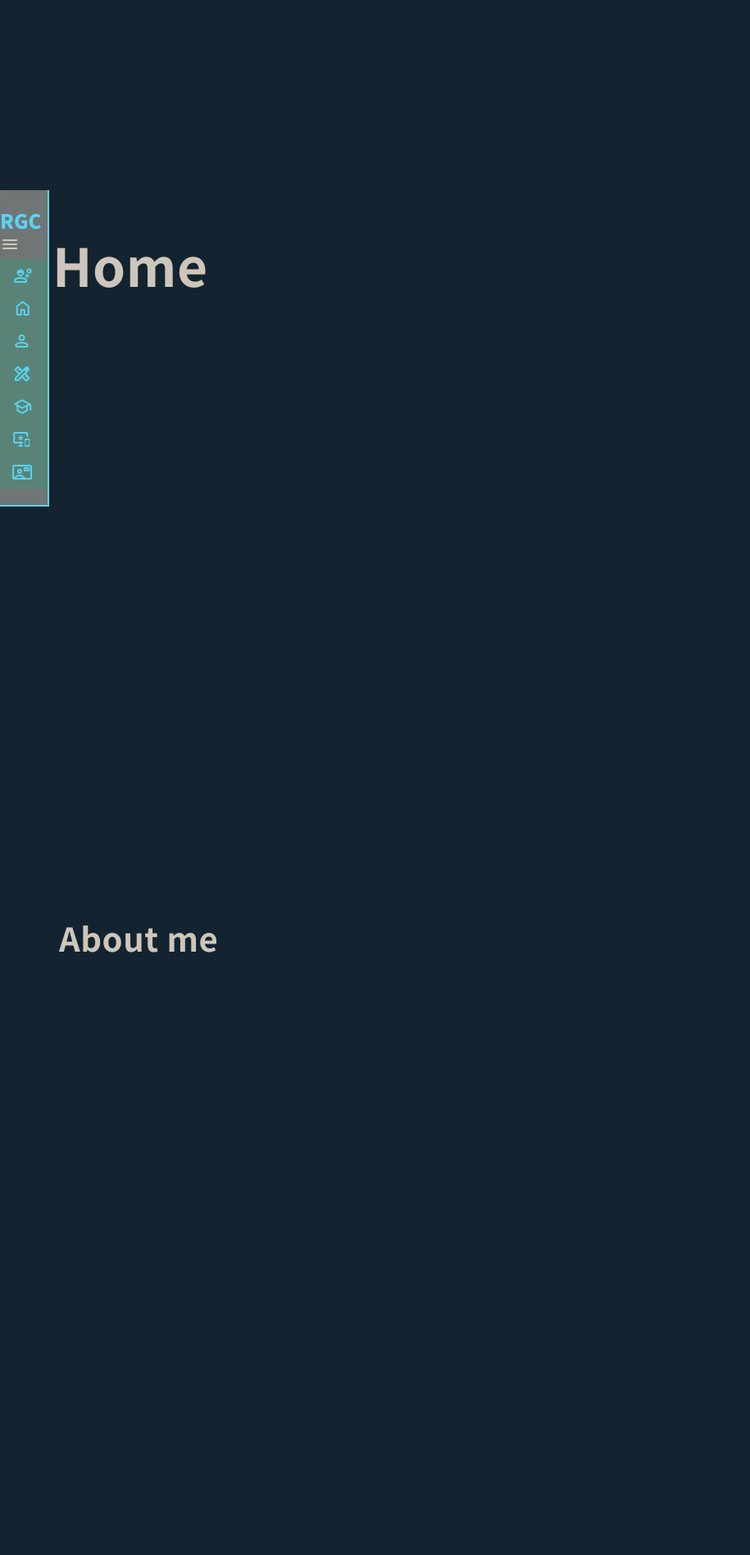
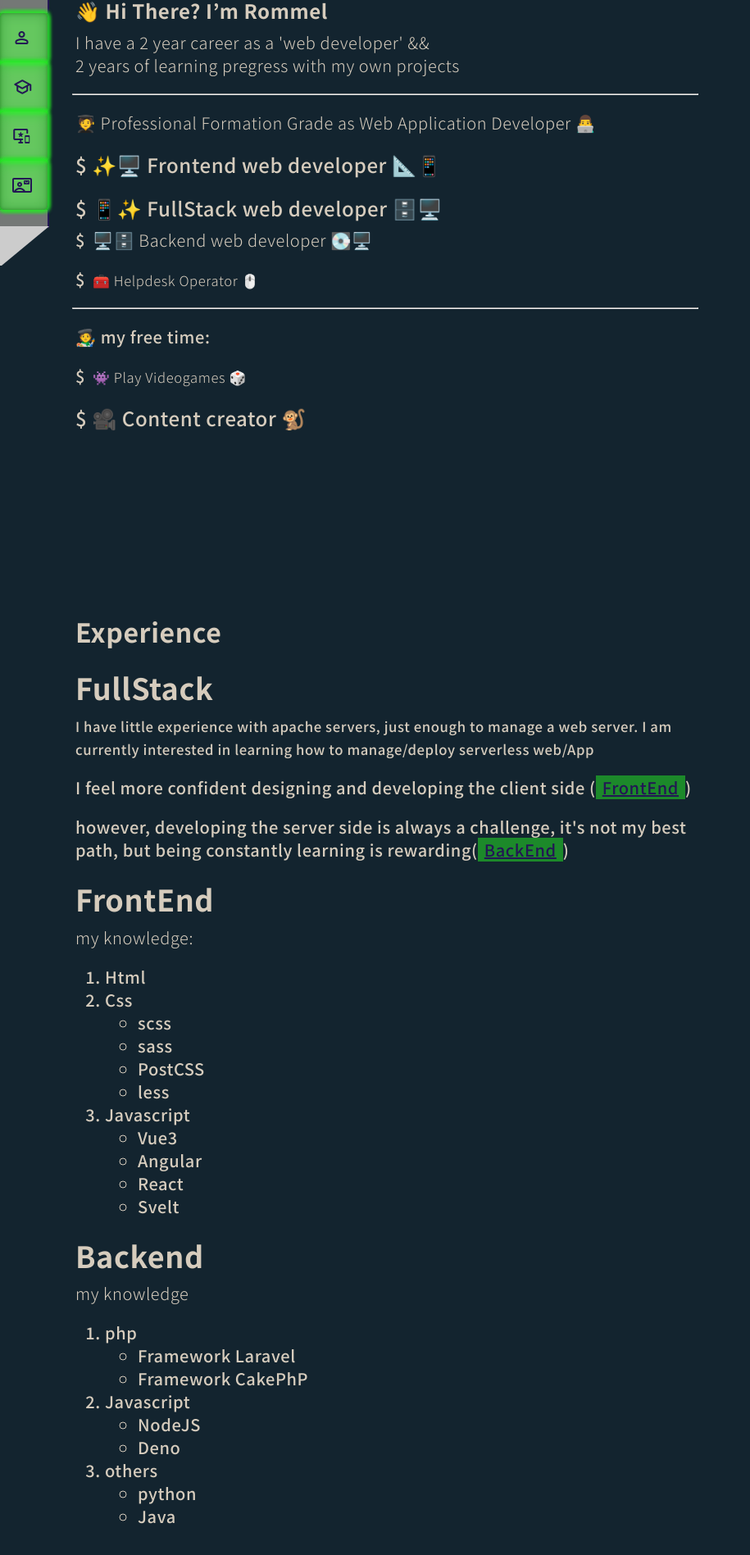
Before and after one commit to rmlgc/VueLanding, a Vue app: page / in a window 1280 px wide. Shown: the part 568-2465 px from the top of the page at 82% size, without its empty margins (0-915 px from the left). Built offline with nearby package versions, Linux system fonts and the light colour scheme.

Commit message:
short text about my career

```diff
--- a/src/App.vue
+++ b/src/App.vue
@@ -18,27 +18,33 @@ const elPortfolio = ref(null)
 const elPortfolioIsVisible = ref(false)
 const elContact = ref(null)
 const elContactIsVisible = ref(false)
+const pageIsLoad = ref(false)
 
 const isMenuOpen = ref(false)
 
 const scrollTo = (elemento: any) => {
   console.log(elemento)
   let targetElemnt = elemento;
-  if (elemento.$el) {
-    targetElemnt = elemento.$el
+  if (elemento.value) {
+    const {$el}: any = elemento.value;
+    targetElemnt = $el
   }
   targetElemnt.scrollIntoView({behavior: "smooth"})
-
+  isMenuOpen.value = false;
 }
 
-onMounted(()=>{
-  let options = {
-    margin:'10%',
+onMounted(() => {
+  let options = {}
+
+  document.onreadystatechange = () => { //To load the app only after all libraries are loaded
+    if (document.readyState == "complete") {
+      pageIsLoad.value = true;
+      console.log('PAGE LOADED')
+    }
   }
 
   const {$el}: any = elWip.value;
   initIntersection($el, elWipIsVisible, document.querySelector('body'), options)
-  initIntersection(elHome.value, elHomeIsVisible, document.querySelector('body'), options)
   initIntersection(elAboutMe.value, elAboutMeIsVisible, document.querySelector('body'), options)
   initIntersection(elService.value, elServiceIsVisible, document.querySelector('body'), options)
   initIntersection(elResume.value, elResumeIsVisible, document.querySelector('body'), options)
@@ -47,9 +53,9 @@ onMounted(()=>{
 
 })
 
-const initIntersection = (element:any, elementIsVisible:any, elementScroll:any,  newOptions = {})=>{
+const initIntersection = (element: any, elementIsVisible: any, elementScroll: any, newOptions = {}) => {
   let options = {
-    threshold:0.5,
+    threshold: 0.12,
     ...newOptions
   }
 
@@ -68,19 +74,19 @@ const initIntersection = (element:any, elementIsVisible:any, elementScroll:any,
 
 <template>
   <WipPage id="elWip" ref="elWip" class="content-full"></WipPage>
-  <main>
-    <header @click.self="isMenuOpen=!isMenuOpen" :class="`${isMenuOpen ? 'open' : ''}`">
+  <main v-show="pageIsLoad">
+    <header @click.self="isMenuOpen=!isMenuOpen" :class="`${isMenuOpen ? 'open bg-glass' : ''}`">
       <div
         :class="`header-menu ${isMenuOpen ? 'header-menu-full bg-glass--fat' : 'bg-glass--slim'} bg-glass-secondary `">
-        <div class="header-menu-title">
-          <a href="https://linktr.ee/rommelgc" target="_blank" class="decoration-none text-spacing-none">
+        <div class="header-menu-head text-center">
+          <a href="https://linktr.ee/rommelgc" target="_blank"
+             class="header-menu-title decoration-none text-spacing-none">
             <span class="text-increase">R</span>
             <span class="text-reduces">ommel</span>
             <span class="text-increase">G</span>
             <span class="text-reduces">arcia</span>
             <span class="text-increase">C</span>
             <span class="text-reduces">oronado</span>
-            {{ }}
           </a>
           <div class="header-menu-btn" @click="isMenuOpen=!isMenuOpen">
             <span v-if="isMenuOpen" class="material-symbols-rounded">close</span>
@@ -88,31 +94,27 @@ const initIntersection = (element:any, elementIsVisible:any, elementScroll:any,
           </div>
         </div>
         <div class="header-menu-content">
-          <a @click="scrollTo(elWip)" :class="`header-menu-link ${elWipIsVisible ? 'active' : ''}`"> <span
-            class="material-symbols-rounded">
-engineering
-</span>Wip</a>
-          <a @click="scrollTo(elHome)" :class="`header-menu-link ${elHomeIsVisible ? 'active' : ''}`"> <span
-            class="material-symbols-rounded">
-home
-</span> Home</a>
-          <a @click="scrollTo(elAboutMe)" :class="`header-menu-link ${elAboutMeIsVisible ? 'active' : ''}`"><span
+          <a @click="scrollTo(elAboutMe)"
+             :class="`header-menu-link ${elAboutMeIsVisible ? 'active bg-glass' : ''}`"><span
             class="material-symbols-rounded">
 person
 </span> About me</a>
-          <a @click="scrollTo(elService)" :class="`header-menu-link ${elServiceIsVisible ? 'active' : ''}`"><span
+          <a style="display: none;" @click="scrollTo(elService)"
+             :class="`header-menu-link ${elServiceIsVisible ? 'active bg-glass' : ''}`"><span
             class="material-symbols-rounded">
 design_services
 </span> Service</a>
-          <a @click="scrollTo(elResume)" :class="`header-menu-link ${elResumeIsVisible ? 'active' : ''}`"><span
+          <a @click="scrollTo(elResume)" :class="`header-menu-link ${elResumeIsVisible ? 'active bg-glass' : ''}`"><span
             class="material-symbols-rounded">
 school
 </span> Resume</a>
-          <a @click="scrollTo(elPortfolio)" :class="`header-menu-link ${elPortfolioIsVisible ? 'active' : ''}`"><span
+          <a @click="scrollTo(elPortfolio)"
+             :class="`header-menu-link ${elPortfolioIsVisible ? 'active bg-glass' : ''}`"><span
             class="material-symbols-rounded">
 important_devices
 </span> Portfolio</a>
-          <a @click="scrollTo(elContact)" :class="`header-menu-link ${elContactIsVisible ? 'active' : ''}`"><span
+          <a @click="scrollTo(elContact)"
+             :class="`header-menu-link ${elContactIsVisible ? 'active bg-glass' : ''}`"><span
             class="material-symbols-rounded">
 contact_mail
 </span> Contact</a>
@@ -120,24 +122,168 @@ contact_mail
       </div>
     </header>
     <div class="main-content">
-      <section id="elHome" ref="elHome" class="section-card">
-        <h2 class="text-h1"> Home </h2>
+      <section id="elAboutMe" ref="elAboutMe" class="content section-card">
+        <h2 class="text-h6"> 👋 Hi There? I’m Rommel</h2>
+        <p class="text-body2">
+          I have a 2 year career as a 'web developer' && <span class="inline-block">2 years of learning pregress with my own projects</span>
+        </p>
+        <hr>
+        <p class="text-body2">🧑‍🎓 Professional Formation Grade as Web Application Developer 👨‍💻</p>
+        <p class="text-h6">
+          $ ✨🖥️ Frontend web developer 📐📱
+        </p>
+        <p class="text-h6">
+          $ 📱✨ FullStack web developer 🗄️🖥️
+        </p>
+        <p class="text-body1">
+          $ <span class="text-body2">🖥️🗄️ Backend web developer 💽🖥️</span>
+        </p>
+        <p class="text-body1">
+          $ <small class="text-body2">🧰 Helpdesk Operator 🖱️</small>
+        </p>
+        <hr>
+        <p>
+          🧑‍🎨 my free time:
+        </p>
+        <p class="text-body1">
+          $ <small class="text-body2">👾 Play Videogames 🎲</small>
+        </p>
+        <p class="text-h6">
+          $ 🎥 Content creator 🐒
+        </p>
       </section>
-      <section id="elAboutMe" ref="elAboutMe" class="content section-card">
-        <h2 class="text-h2"> About me </h2>
-      </section>
-      <section id="elService" ref="elService" class="content section-card">
+      <section style="display: none;" id="elService" ref="elService" class="content section-card">
         <h2 class="text-h3"> Service </h2>
       </section>
       <section id="elResume" ref="elResume" class="content section-card">
         <h2 class="text-h4"> Experience </h2>
-        <h2 class="text-h5"> Resume </h2>
+        <div class="resume-content">
+          <div class="resume-item resume-item--fullstack">
+            <h3> FullStack</h3>
+            <p>
+              <small>
+                I have little experience with apache servers, just enough to manage a web server. I am currently
+                interested in learning how to manage/deploy serverless web/App
+              </small>
+            </p>
+            <p>
+              I feel more confident designing and developing the client side (<a href="#resumeFrontend"
+                                                                                 :class="`bg-glass active`">FrontEnd</a>)
+            </p>
+            <p>
+              however, developing the server side is always a challenge, it's not my best path, but being constantly
+              learning is rewarding(<a href="#resumeFrontend"
+                                       :class="`bg-glass active`">BackEnd</a>)
+            </p>
+          </div>
+          <div id="resumeFrontend" class="resume-item resume-item--frontend">
+            <h3>FrontEnd</h3>
+            <p class="text-body2">my knowledge:</p>
+            <ol>
+              <li>
+                Html
+              </li>
+              <li>
+                Css
+                <ul>
+                  <li>
+                    scss
+                  </li>
+                  <li>
+                    sass
+                  </li>
+                  <li>
+                    PostCSS
+                  </li>
+                  <li>
+                    less
+                  </li>
+                </ul>
+              </li>
+              <li>
+                Javascript
+                <ul>
+                  <li>
+                    Vue3
+                  </li>
+                  <li>
+                    Angular
+                  </li>
+                  <li>
+                    React
+                  </li>
+                  <li>
+                    Svelt
+                  </li>
+                </ul>
+              </li>
+            </ol>
+          </div>
+          <div class="resume-item resume-item--backend">
+            <h3>Backend</h3>
+            <p class="text-body2">my knowledge</p>
+            <ol>
+              <li>
+                php
+                <ul>
+                  <li>
+                    Framework Laravel
+                  </li>
+                  <li>
+                    Framework CakePhP
+                  </li>
+                </ul>
+              </li>
+              <li>
+                Javascript
+                <ul>
+                  <li>
+                    NodeJS
+                  </li>
+                  <li>
+                    Deno
+                  </li>
+                </ul>
+              </li>
+              <li>
+                others
+                <ul>
+                  <li>
+                    python
+                  </li>
+                  <li>
+                    Java
+                  </li>
+                </ul>
+              </li>
+            </ol>
+          </div>
+        </div>
+        <h2 class=""> Resume </h2>
+        <h3>Academic grade</h3>
+        <h3>Jobs trajectory</h3>
       </section>
-      <section id="elPortfolio" ref="elPortfolio" class="content section-card">
-        <h2 class="text-h6"> Portfolio </h2>
+      <section id="elPortfolio" ref="elPortfolio" class="content section-card wrap-center">
+        <h2 class="text-h6"> Portfolio: </h2>
+        <div>
+          <h3>Amigaria WebApp</h3>
+          <p>Amigaria is an accessible web platform for social integration.</p>
+          <p>developed in group in EOI frontend develop course, doing Agile methods and publish git versions.</p>
+          <a class="active" href="https://amigaria.com/">Amigaria</a>
+        </div>
+        <div>
+          <h3>Vue Dummyportfolio</h3>
+          <p>Work In Progress</p>
+          <p>Simple Web App. render, connect to Rest Apis and list data</p>
+          <p>Developed in Vue, using Quasar VueJs Components. for a simple mobile and desktop style design</p>
+          <a class="active" href="https://rmlgc.github.io/dummyportfolio-vue/">Web</a>
+        </div>
+
       </section>
-      <section id="elContact" ref="elContact" class="content section-card">
-        <h2 class="text-h1"> Contact </h2>
+      <section id="elContact" ref="elContact" class="content section-card wrap-center">
+        <a href="mailto:rommelgarcia4b@gmail.com" class="active">
+          <h2 class="text-h3">&nbsp;&nbsp;&nbsp;&nbsp;&nbsp;&nbsp;Contact me &nbsp;&nbsp;&nbsp;&nbsp;&nbsp;&nbsp;</h2>
+        </a>
       </section>
       <footer>
         <a href="https://linktr.ee/rommelgc" target="_blank">Rommel Garcia Coronado</a>
@@ -146,7 +292,7 @@ contact_mail
   </main>
 </template>
 
-<style lang="scss">
+<style scoped lang="scss">
 .decoration-none {
   text-decoration: none;
 }
@@ -192,9 +338,55 @@ contact_mail
   border-right-color: var(--link-color);
   border-bottom-color: var(--link-color);
   width: 60px;
+  max-width: 800px;
+
+  &:after {
+    position: absolute;
+    top: 100%;
+    left: 0;
+    content: "";
+    border-top: 48px solid #ccc;
+    border-right: 58px solid transparent;
+    transition: max-width 0.5s cubic-bezier(.68, 0, .27, 1.50);
+    max-width: 60px;
+    width: 100vw;
+
+    .open & {
+      transition: max-width 1s cubic-bezier(.68, -0.55, .27, 1.25);
+      max-width: 800px;
+    }
+  }
+
+  &-title {
+    background-color: var(--link-background-color);
+    animation: BgNeonLink 4s linear infinite;
+  }
+
+  &-btn {
+    height: 50px;
+    width: 50px;
+    display: flex;
+    justify-content: center;
+    align-items: center;
+    color: var(--link-color);
+    margin: auto;
+    cursor: pointer;
+  }
+
+  &-content {
+    display: flex;
+    flex-flow: column;
+    justify-content: center;
+    align-items: center;
+    @media screen and (max-width: 700px) {
+      //overflow-y: scroll;
+      max-height: 265px;
+    }
+    box-shadow: inset black 0px 0px 5px;
+  }
 
   &-full {
-    width: 100vw;
+    width: 90vw;
     color: var(--background-color);
     backdrop-filter: blur(5px);
     font-size: inherit;
@@ -210,6 +402,14 @@ contact_mail
     font-size: 0px;
     text-align: left;
     cursor: pointer;
+    flex: 1 0 100%;
+    min-height: 60px;
+    width: 100%;
+
+    &.active {
+      animation: BgNeonLink 4s linear infinite;
+    }
+
     .open & {
       gap: 20px;
       font-size: 1.5rem;
@@ -217,4 +417,28 @@ contact_mail
     }
   }
 }
+
+@keyframes BgNeonLink {
+  0% {
+    border-radius: 5px;
+    box-shadow: -3px 3px 2px 1px var(--link-background-color-opacity),
+    -3px -3px 2px 1px var(--link-background-color-opacity),
+    3px 3px 2px 1px var(--link-background-color-opacity),
+    3px -3px 2px 1px var(--link-background-color-opacity);
+  }
+  50% {
+    box-shadow: -1px 1px 5px 3px var(--link-background-color-opacity),
+    -1px -1px 5px 3px var(--link-background-color-opacity),
+    1px 1px 5px 3px var(--link-background-color-opacity),
+    1px -1px 5px 3px var(--link-background-color-opacity);
+  }
+  100% {
+    box-shadow: -3px 3px 2px 1px var(--link-background-color-opacity),
+    -3px -3px 2px 1px var(--link-background-color-opacity),
+    3px 3px 2px 1px var(--link-background-color-opacity),
+    3px -3px 2px 1px var(--link-background-color-opacity);
+    border-radius: 5px;
+  }
+
+}
 </style>
--- a/src/assets/base.css
+++ b/src/assets/base.css
@@ -2,12 +2,15 @@
 @import url('https://fonts.googleapis.com/css2?family=Noto+Sans+JP:wght@300;500;700;900&family=Poppins:wght@400;500;700;900&display=swap');
 
 :root {
-    --text-color: hsl(36deg 17% 77%);
-    --text-color-opacity: hsl(36deg 17% 77% /50%);
-    --background-color: hsl(204deg 44% 13%);
-    --background-color-opacity: hsl(204deg 44% 13% /50%);
-    --link-color: hsl(192deg 84% 65%);
-    --link-color-opacity: hsl(192deg 84% 65% /50%);
+    --text-color: hsl(36deg 23% 79%);
+    --text-color-opacity: hsl(36deg 23% 79% / 50%);
+    --background-color: hsl(205deg 43% 13%);
+    --background-color-opacity: hsl(205deg 43% 13% / 50%);
+    --link-color: hsl(252deg 57% 21%);
+    --link-color-opacity: hsl(252deg 57% 21% / 50%);
+    --link-background-color: hsl(120deg 85% 54%);
+    --link-background-color-opacity: hsl(120deg 85% 54% / 50%);
+
 }
 
 /* semantic color variables for this project */
@@ -49,11 +52,15 @@ body {
 
 h1, .text-h1, h2, .text-h2, h3, .text-h3,
 h4, .text-h4, h5, .text-h5, h6, .text-h6 {
-    margin: 20px 4px 0px 4px;
+    margin: 20px 4px 8px 4px;
 }
 
-.text-body1, .text-body2 {
+p, .text-body1, .text-body2 {
     margin: 0px 4px 20px 4px;
+}
+hr {
+    margin-top:20px;
+    margin-bottom:20px;
 }
 
 .text-body2 {
@@ -92,3 +99,6 @@ h6, .text-h6 {
 .text-right {
     text-align: right;
 }
+.inline-block{
+    display: inline-block;
+}
--- a/src/assets/main.css
+++ b/src/assets/main.css
@@ -11,7 +11,8 @@ header, footer
 
 .content {
     max-width: 1900px;
-    margin: 0px 8px;
+    margin-right: 8px;
+    margin-left: 8px;
 }
 
 .content-full {
@@ -22,17 +23,20 @@ header, footer
 .wrap-center {
     display: flex;
     justify-content: center;
+    align-items: center;
+    flex-wrap: wrap;
 }
 
 a.active,
 a {
-    color: hsl(192deg 84% 65%);
+    color: var(--link-color);
     transition: all 0.1s cubic-bezier(.68, -0.55, .27, 1.55);
     cursor: pointer;
+    padding: 0px 8px;
 }
 a:hover,
 a.active {
-    background-color: hsla(160, 100%, 37%, 0.2);
+    background-color: var(--link-background-color-opacity);
 }
 
 .wrap-center {
@@ -68,7 +72,7 @@ a.active {
 
 @media (hover: hover) {
     a:hover {
-        background-color: hsla(160, 100%, 37%, 0.2);
+        background-color: var(--link-background-color-opacity);
     }
 }
 
@@ -84,11 +88,12 @@ footer {
 
 main,
 section {
-    min-height: 100vh;
+    min-height: 90vh;
 }
 section {
     padding: 32px 0px ;
     margin-bottom: 32px;
+    margin-top: 32px;
 }
 
 header {
@@ -101,3 +106,7 @@ header {
 header.open{
     width: 100vw;
 }
+.main-content{
+    padding-left: 20px;
+    max-width: 800px;
+}
--- a/src/components/Landing/WipPage.vue
+++ b/src/components/Landing/WipPage.vue
@@ -1,34 +1,70 @@
 <script setup lang="ts">
+import {ref} from 'vue'
 
+const open = ref(false)
 </script>
 <template>
-  <section class="wrap-center">
-    <div>
-      <h1 class="text--interact text-center">
-        <span class="text-increase">
-          W</span>
-        <span class="text-reduces">ork
-        </span>
-        <span class="text-increase">I</span>
-        <span class="text-reduces">n
-        </span>
-        <span class="text-increase">
-          P</span>
-        <span class="text-reduces">rogress
-        </span>
-      </h1>
-    </div>
+  <section class="wrap-center wrap-wip" @click="open = !open">
+    <span class="material-symbols-outlined">touch_app</span>
+    <h1 :class="`text--interact text-center ${open ? 'open' : ''}`">
+      <span :class="`${ open ? 'inline-block' : '' }`">
+        <span class="text--wip text-increase">W</span>
+        <span class="text--wip text-reduces">ork&nbsp;</span>
+      </span>
+      <span :class="`${ open ? 'inline-block' : '' }`">
+      <span class="text--wip text-increase">I</span>
+      <span class="text--wip text-reduces">n&nbsp;</span>
+      </span>
+      <span :class="`${ open ? 'inline-block' : '' }`">
+      <span class="text--wip text-increase">P</span>
+      <span class="text--wip text-reduces">rogress</span>
+      </span>
+    </h1>
+    <span class="material-symbols-outlined">touch_app</span>
   </section>
 </template>
 <style scoped lang="scss">
+$deep: 10;
+$textColor: var(--text-color-opacity);
+$textBorderColor: var(--link-color);
+$deepOpen: 3;
+$textColorOpen: var(--link-background-color-opacity);
+$textBorderColorOpen: var(--text-color);
+
+@function makelongshadow($deep, $color, $borderColor) {
+  $val: 0px 0px 3px $borderColor;
+  @for $i from 1 through ($deep - 1) {
+    $val: #{$val}, #{$i}px #{$i}px #{$color};
+  }
+  $val: #{$val}, #{$deep}px #{$deep}px 3px $borderColor;
+  @return $val;
+}
+
+@mixin longshadow($deep, $color, $border) {
+  text-shadow: makelongshadow($deep, $color, $border);
+}
+
 .text {
+  &--wip {
+    @include longshadow($deep, $textColor, $textBorderColor);
+    shape-rendering: optimizeSpeed;
+    color-rendering: optimizeSpeed;
+    text-rendering: geometricPrecision;
+
+    .open & {
+      @include longshadow($deepOpen, $textColorOpen, $textBorderColorOpen);
+    }
+  }
+
   &-increase {
-    font-size: 8rem;
-    transition: font-size 1s cubic-bezier(.68, -0.55, .27, 1.55);
+    font-size: 7.5rem;
+    transition: font-size 1s cubic-bezier(.68, -0.55, .27, 1.55),
+    text-shadow 1.5s cubic-bezier(.68, -0.55, .27, 1.55);
     font-weight: 900;
     animation: firstAnimationIncrease 3s cubic-bezier(.68, -0.55, .27, 1.55);
 
     .text--interact:hover &,
+    .text--interact.open &,
     &.text--interact:hover {
       font-size: 4.7rem;
     }
@@ -36,15 +72,29 @@
 
   &-reduces {
     font-size: 0;
-    transition: font-size 1s cubic-bezier(.68, -0.55, .27, 1.55);
+    transition: font-size 1s cubic-bezier(.68, -0.55, .27, 1.55),
+    text-shadow 1.5s cubic-bezier(.68, -0.55, .27, 1.55);
     font-weight: 900;
     animation: firstAnimationReduces 2.5s cubic-bezier(.68, -0.55, .27, 1.55);
 
     .text--interact:hover &,
     &.text--interact:hover {
-      font-size: 3.5rem;
+      @media (hover: hover) {
+        & {
+          font-size: 3.2rem;
+        }
+      }
     }
+
+    .text--interact.open & {
+      font-size: 3.2rem;
+    }
+
   }
+}
+
+.wrap-wip {
+  min-height: 60vh;
 }
 
 @keyframes firstAnimationIncrease {
@@ -58,7 +108,7 @@
     font-size: 7rem;
   }
   100% {
-    font-size: 8rem;
+    font-size: 7.5rem;
   }
 }
 
```
Also changed, not shown: 5 other files (tests, documents, lock files or other folders).
